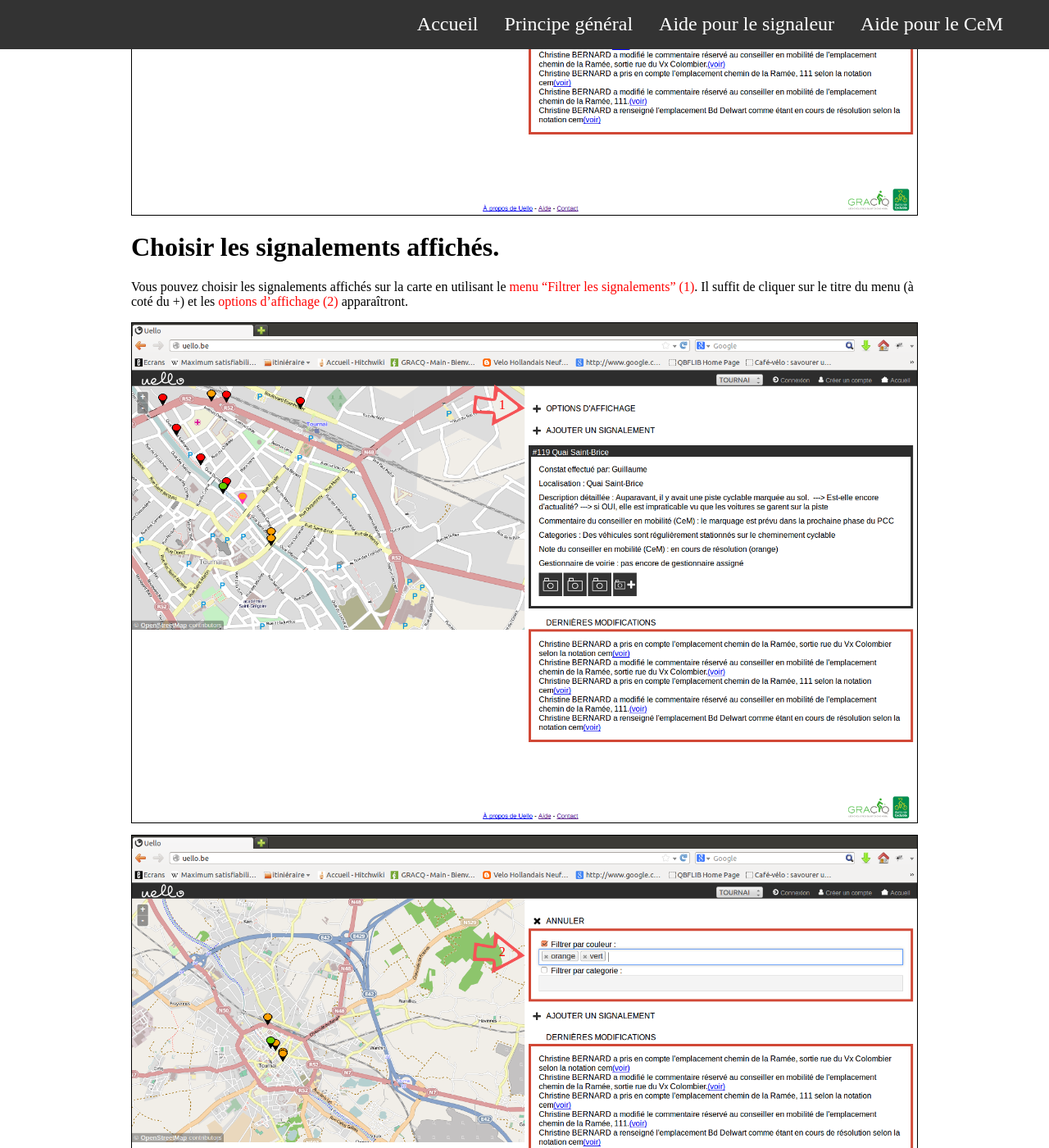
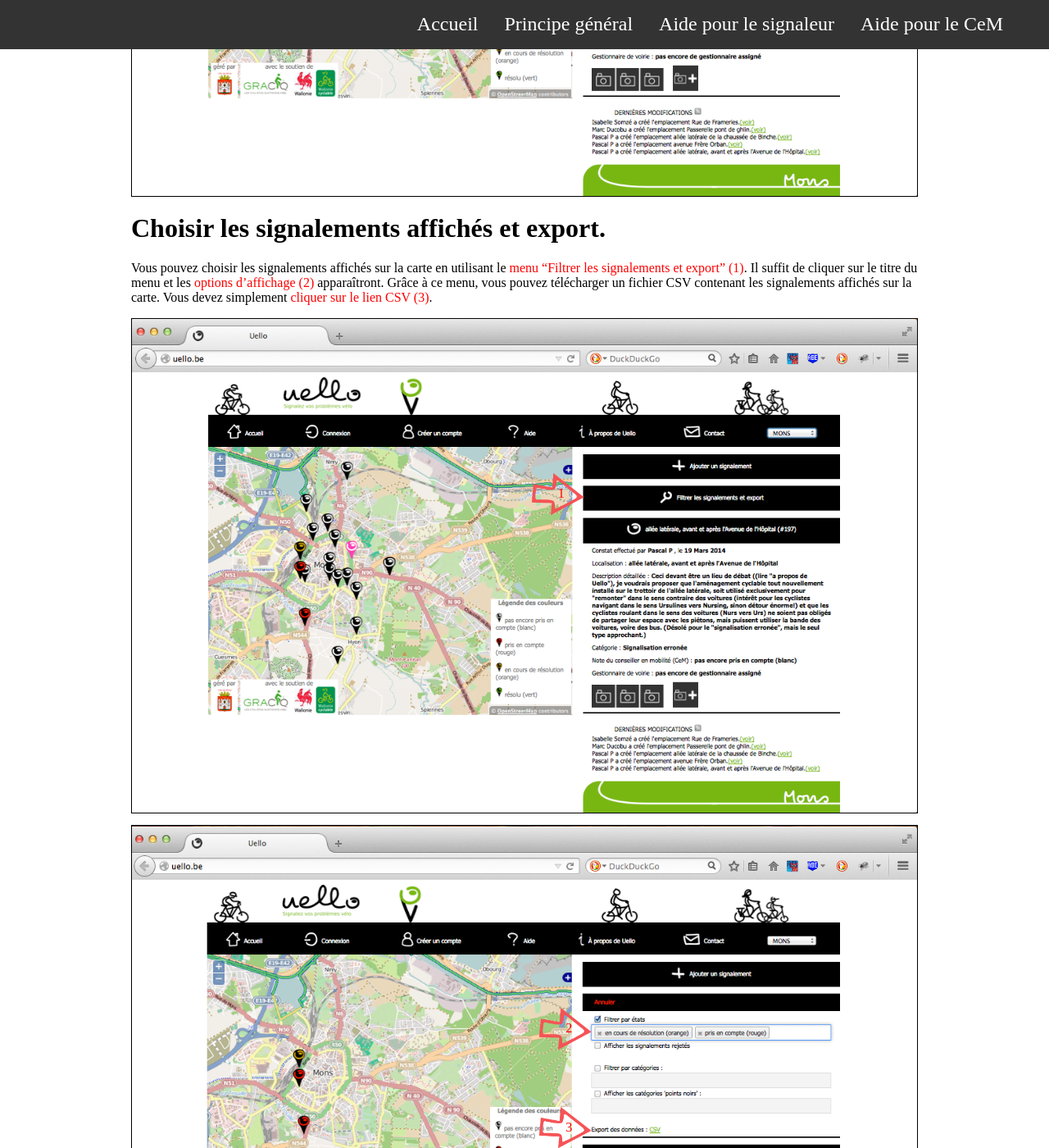
Before and after one commit to GRACQ-dev/AideUello, a Jekyll site: the page built from pour_le_signaleur.md, in a window 1280 px wide and 1400 px high, scrolled down 2047 px. Shown: the whole window at 82% size. Built offline with Jekyll 4.4.1, drawn with Linux system fonts in a browser that asks for light colours; some of the changed text lies outside the part shown.

```diff
--- a/pour_le_signaleur.md
+++ b/pour_le_signaleur.md
@@ -13,56 +13,58 @@ $(document).ready(function() {
 
 Pour sélectionner une ville  à partir de l'écran d'accueil, faites votre choix à l'aide du <span id="span_choix_ville_accueil_menu" data-marker="m_img_choix_ville_accueil_1" class="trigger">menu déroulant</span> ou <span id="span_choix_ville_accueil_click" data-marker="m_img_choix_ville_accueil_2" class="trigger">cliquez sur le nom de la ville</span>.
 
-<img id="img_choix_ville_accueil" class="img_help" src="img/screenshots/choix_ville_accueil.png" alt="Choix d'une ville à partir de l'écran d'acceuil" data-jelp-img-width="958px" border="1" data-jelp-markers='[{"id":"m_img_choix_ville_accueil_1", "x":0.695, "y":0.18, "label":"1", "color":"red", "hover_color":"blue"}, {"id":"m_img_choix_ville_accueil_2", "x":0.6, "y":0.43, "label":"2", "color":"red", "hover_color":"blue"}]' />
+<img id="img_choix_ville_accueil" class="img_help" src="img/screenshots/choix_ville_accueil.png" alt="Choix d'une ville à partir de l'écran d'acceuil" data-jelp-img-width="958px" border="1" data-jelp-markers='[{"id":"m_img_choix_ville_accueil_1", "x":0.755, "y":0.27, "label":"1", "color":"red", "hover_color":"blue"}, {"id":"m_img_choix_ville_accueil_2", "x":0.65, "y":0.4, "label":"2", "color":"red", "hover_color":"blue"}]' />
 
 <h2>A partir de l'écran "carte".</h2>
 
 Pour sélectionner une ville  à partir de l'écran "carte", faites votre choix à l'aide du <span id="span_choix_ville_carte_menu" data-marker="m_img_choix_ville_carte_1" class="trigger">menu déroulant</span>.
 
-<img id="img_choix_ville_carte" class="img_help" src="img/screenshots/choix_ville_carte.png" alt="Choix d'une ville à partir de l'écran de la carte" data-jelp-img-width="958px" border="1" data-jelp-markers='[{"id":"m_img_choix_ville_carte_1", "x":0.745, "y":0.177, "label":"1", "color":"red", "hover_color":"blue"}]' />
+<img id="img_choix_ville_carte" class="img_help" src="img/screenshots/choix_ville_carte.png" alt="Choix d'une ville à partir de l'écran de la carte" data-jelp-img-width="958px" border="1" data-jelp-markers='[{"id":"m_img_choix_ville_carte_1", "x":0.81, "y":0.265, "label":"1", "color":"red", "hover_color":"blue"}]' />
 
 <h1>Voir en détails un signalement.</h1>
 
 Pour afficher en détails un signalement il suffit de cliquer dessus dans la <span data-marker="m_img_det_signalement_1" class="trigger">carte</span>. Les détails du signalement apparaîtront dans l'<span data-marker="m_img_det_signalement_2" class="trigger">espace d'affichage qui se trouve à droite de la carte</span>.
 
-<img id="img_det_signalement" class="img_help" src="img/screenshots/selection_signalement.png" alt="Voir en détails un signalement" data-jelp-img-width="958px" border="1" data-jelp-markers='[{"id":"m_img_det_signalement_1", "x":0.135, "y":0.345, "label":"1", "color":"red", "hover_color":"blue"}, {"id":"m_img_det_signalement_2", "x":0.5, "y":0.37, "label":"2", "color":"red", "hover_color":"blue"}]' />
+<img id="img_det_signalement" class="img_help" src="img/screenshots/selection_signalement.png" alt="Voir en détails un signalement" data-jelp-img-width="958px" border="1" data-jelp-markers='[{"id":"m_img_det_signalement_1", "x":0.1, "y":0.445, "label":"1", "color":"red", "hover_color":"blue"}, {"id":"m_img_det_signalement_2",  "x":0.58, "y":0.42, "label":"2", "color":"red", "hover_color":"blue"}]' />
 
-<h1>Choisir les signalements affichés.</h1>
+<h1>Choisir les signalements affichés et export.</h1>
 
-Vous pouvez choisir les signalements affichés sur la carte en utilisant le <span data-marker="m_img_choix_des_signalements_1" class="trigger">menu "Filtrer les signalements"</span>. Il suffit de cliquer sur le titre du menu (à coté du +) et les <span data-marker="m_img_choix_des_signalements_2" class="trigger">options d'affichage</span> apparaîtront.
+Vous pouvez choisir les signalements affichés sur la carte en utilisant le <span data-marker="m_img_choix_des_signalements_1" class="trigger">menu "Filtrer les signalements et export"</span>. Il suffit de cliquer sur le titre du menu et les <span data-marker="m_img_choix_des_signalements_2" class="trigger">options d'affichage</span> apparaîtront.
+Grâce à ce menu, vous pouvez télécharger un fichier CSV contenant les signalements affichés sur la carte. Vous devez simplement <span data-marker="m_img_choix_des_signalements_3" class="trigger">cliquer sur le lien CSV</span>.
 
-<img id="img_choix_des_signalements_menu" class="img_help" src="img/screenshots/selection_signalement.png" alt="Choix des signalements affichés" data-jelp-img-width="958px" border="1" data-jelp-markers='[{"id":"m_img_choix_des_signalements_1", "x":0.505, "y":0.165, "label":"1", "color":"red", "hover_color":"blue"}]' />
+<img id="img_choix_des_signalements_menu" class="img_help" src="img/screenshots/selection_signalement.png" alt="Choix des signalements affichés" data-jelp-img-width="958px" border="1" data-jelp-markers='[{"id":"m_img_choix_des_signalements_1", "x":0.58, "y":0.355, "label":"1", "color":"red", "hover_color":"blue"}]' />
 
-<img id="img_choix_des_signalements_affichage" class="img_help" src="img/screenshots/filtrer_signalement.png" alt="Choix des signalements affichés" data-jelp-img-width="958px" border="1" data-jelp-markers='[{"id":"m_img_choix_des_signalements_2", "x":0.505, "y":0.235, "label":"2", "color":"red", "hover_color":"blue"}]' />
+<img id="img_choix_des_signalements_affichage" class="img_help" src="img/screenshots/filtrer_signalement.png" alt="Choix des signalements affichés" data-jelp-img-width="958px" border="1" data-jelp-markers='[{"id":"m_img_choix_des_signalements_2", "x":0.59, "y":0.41, "label":"2", "color":"red", "hover_color":"blue"}, {"id":"m_img_choix_des_signalements_3", "x":0.59, "y":0.61, "label":"3", "color":"red", "hover_color":"blue"}]' />
 
 <h1>Signaler un problème</h1>
 
-Pour signalez un problème, cliquez sur le <span data-marker="m_img_signaler_1" class="trigger">bouton "ajouter un signalement"</span>. Un <span data-marker="m_img_signaler_2" class="trigger">formulaire</span> apparaît. Remplissez ce formulaire et cliquez sur le <span data-marker="m_img_signaler_3" class="trigger">bouton "Enregister"</span>. Attention vous devez positionner votre signalement sur la carte en cliquant dessus.
+Pour signalez un problème, cliquez sur le <span data-marker="m_img_signaler_1" class="trigger">bouton "ajouter un signalement"</span>. Un <span data-marker="m_img_signaler_2" class="trigger">formulaire</span> apparaît. Remplissez ce formulaire et cliquez sur le <span data-marker="m_img_signaler_3" class="trigger">bouton "Enregister"</span>. Attention vous devez
+indiquer la localisation du signalement en cliquant sur la carte.
 
-<img id="img_se_connecter_carte" class="img_help" src="img/screenshots/carte_de_base.png" alt="Se connecter à partir de la carte" data-jelp-img-width="958px" border="1" data-jelp-markers='[{"id":"m_img_signaler_1", "x":0.51, "y":0.21, "label":"1", "color":"red", "hover_color":"blue"}]' />
+<img id="img_se_connecter_carte" class="img_help" src="img/screenshots/carte_de_base.png" alt="Se connecter à partir de la carte" data-jelp-img-width="958px" border="1" data-jelp-markers='[{"id":"m_img_signaler_1", "x":0.58, "y":0.3, "label":"1", "color":"red", "hover_color":"blue"}]' />
 
 <img id="img_signaler" class="img_help" src="img/screenshots/ajout_signalement.png" alt="Signaler un problème"
-data-jelp-img-width="958px" border="1" data-jelp-markers='[{"id":"m_img_signaler_2", "x":0.625, "y":0.277, "label":"2", "color":"red", "hover_color":"blue"}, {"id":"m_img_signaler_3", "x":0.805, "y":0.68, "label":"3", "color":"red", "hover_color":"blue"}]'/>
+data-jelp-img-width="958px" border="1" data-jelp-markers='[{"id":"m_img_signaler_2",  "x":0.58, "y":0.37, "label":"2", "color":"red", "hover_color":"blue"}, {"id":"m_img_signaler_3", "x":0.78, "y":0.77, "label":"3", "color":"red", "hover_color":"blue"}]'/>
 
 <h1>Se connecter.</h1>
 
 Pour vous connecter, cliquez sur le <span data-marker="m_img_se_connecter_carte_1" class="trigger">bouton "connexion"</span> se trouvant en haut à droite de la page.
 
-<img id="img_se_connecter_carte" class="img_help" src="img/screenshots/carte_de_base.png" alt="Se connecter à partir de la carte" data-jelp-img-width="958px" border="1" data-jelp-markers='[{"id":"m_img_se_connecter_carte_1", "x":0.81, "y":0.105, "label":"1", "color":"red", "hover_color":"blue"}]' />
+<img id="img_se_connecter_carte" class="img_help" src="img/screenshots/carte_de_base.png" alt="Se connecter à partir de la carte" data-jelp-img-width="958px" border="1" data-jelp-markers='[{"id":"m_img_se_connecter_carte_1", "x":0.22, "y":0.225, "label":"1", "color":"red", "hover_color":"blue"}]' />
 
 Un <span data-marker="m_img_se_connecter_formulaire_1" class="trigger">formulaire</span> apparaît ; il suffit de le remplir et de cliquer sur le <span data-marker="m_img_se_connecter_formulaire_2" class="trigger">bouton "connexion"</span>.
 
-<img id="img_se_connecter_formulaire" class="img_help" src="img/screenshots/formulaire_connexion.png" alt="Formulaire de connexion" data-jelp-img-width="958px" border="1" data-jelp-markers='[{"id":"m_img_se_connecter_formulaire_1", "x":0.38, "y":0.39, "label":"1", "color":"red", "hover_color":"blue"}, {"id":"m_img_se_connecter_formulaire_2", "x":0.5, "y":0.55, "label":"2", "color":"red", "hover_color":"blue"}]'/>
+<img id="img_se_connecter_formulaire" class="img_help" src="img/screenshots/formulaire_connexion.png" alt="Formulaire de connexion" data-jelp-img-width="958px" border="1" data-jelp-markers='[{"id":"m_img_se_connecter_formulaire_1", "x":0.38, "y":0.42, "label":"1", "color":"red", "hover_color":"blue"}, {"id":"m_img_se_connecter_formulaire_2", "x":0.38, "y":0.52, "label":"2", "color":"red", "hover_color":"blue"}]'/>
 
 <h1>S'enregistrer sur le site.</h1>
 
 Si vous n'avez pas de compte vous pouvez vous enregistrer sur le site. Pour afficher le formulaire d'enregistrement cliquez sur le <span data-marker="m_img_s_enregistrer_carte_1" class="trigger">bouton "créer un compte</span>.
 
-<img id="img_s_enregistrer_carte" class="img_help" src="img/screenshots/carte_de_base.png" alt="S'enregistrer à partir de la carte"  data-jelp-img-width="958px" border="1" data-jelp-markers='[{"id":"m_img_s_enregistrer_carte_1", "x":0.87, "y":0.105, "label":"1", "color":"red", "hover_color":"blue"}]' />
+<img id="img_s_enregistrer_carte" class="img_help" src="img/screenshots/carte_de_base.png" alt="S'enregistrer à partir de la carte"  data-jelp-img-width="958px" border="1" data-jelp-markers='[{"id":"m_img_s_enregistrer_carte_1", "x":0.34, "y":0.225, "label":"1", "color":"red", "hover_color":"blue"}]' />
 
 Ensuite remplissez le <span data-marker="m_img_s_enregistrer_formulaire_1" class="trigger">formulaire</span> et cliquez sur le <span data-marker="m_img_s_enregistrer_formulaire_2" class="trigger">bouton "Enregister"</span>.
 
-<img id="img_s_enregistrer_formulaire" class="img_help" src="img/screenshots/inscription.png" alt="Formulaire d'enregistrement"  data-jelp-img-width="958px" border="1" data-jelp-markers='[{"id":"m_img_s_enregistrer_formulaire_1", "x":0.37, "y":0.14, "label":"1", "color":"red", "hover_color":"blue"},{"id":"m_img_s_enregistrer_formulaire_2", "x":0.45, "y":0.305, "label":"2", "color":"red", "hover_color":"blue"}]' />
+<img id="img_s_enregistrer_formulaire" class="img_help" src="img/screenshots/inscription.png" alt="Formulaire d'enregistrement"  data-jelp-img-width="958px" border="1" data-jelp-markers='[{"id":"m_img_s_enregistrer_formulaire_1", "x":0.41, "y":0.295, "label":"1", "color":"red", "hover_color":"blue"},{"id":"m_img_s_enregistrer_formulaire_2", "x":0.41, "y":0.46, "label":"2", "color":"red", "hover_color":"blue"}]' />
 
 <h1>Pourquoi s'inscrire sur le site?</h1>
 
```
Also changed, not shown: pour_le_cem.md (+13 -12 lines), principe_general.md (+8 -7 lines), img/screenshots/ajout_signalement.png, img/screenshots/carte_de_base.png, img/screenshots/choix_ville_accueil.png, img/screenshots/choix_ville_carte.png, img/screenshots/details_cem.png, img/screenshots/filtrer_signalement.png, img/screenshots/formulaire_connexion.png, img/screenshots/inscription.png, img/screenshots/selection_signalement.png.
